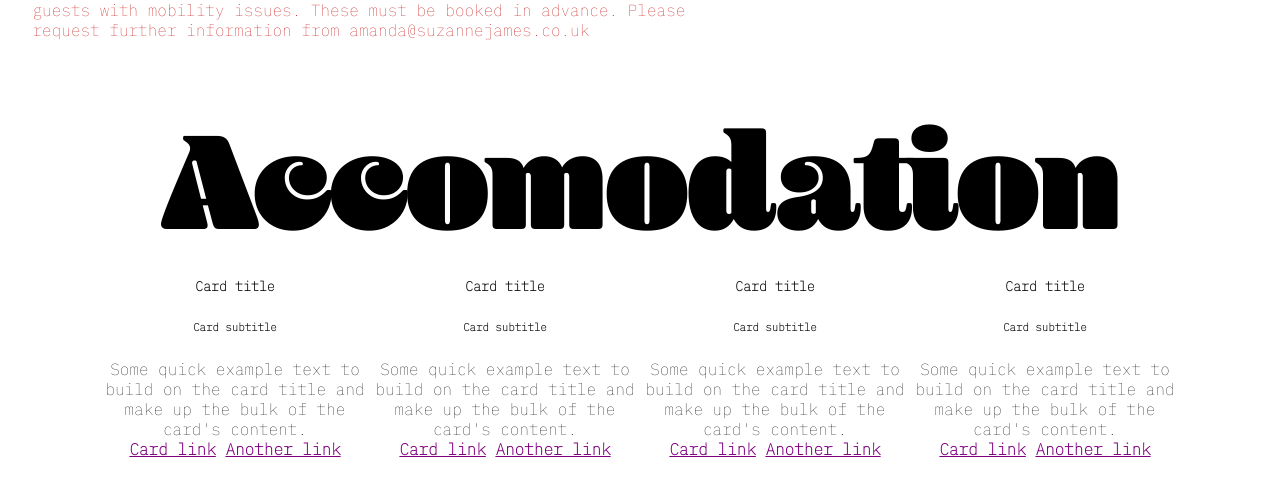
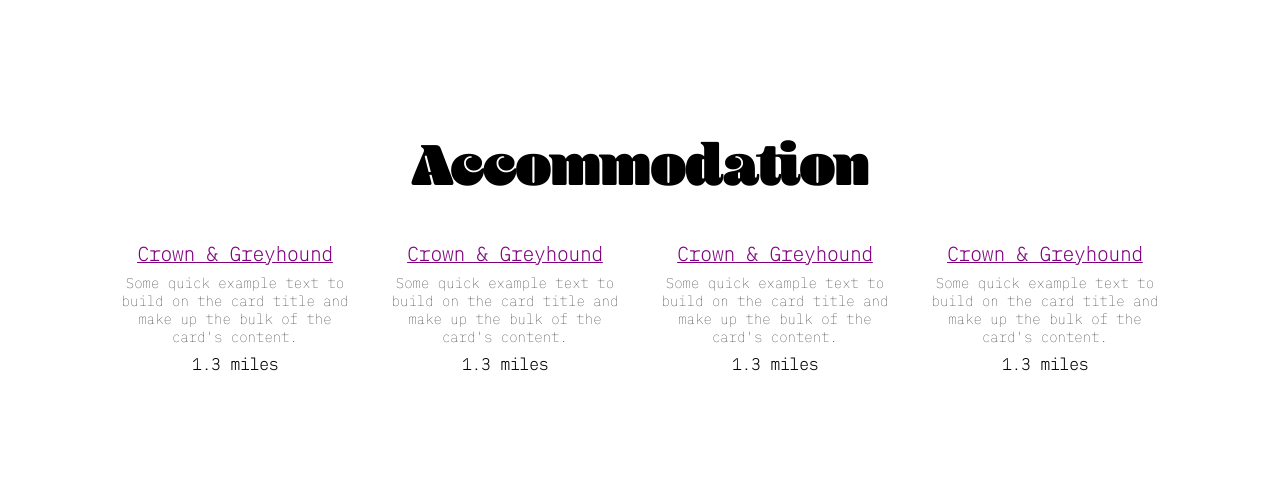
Before and after one commit to robcleaton/yellow-wedding, a Jekyll site: the page built from index.html, in a window 1280 px wide, cut to the strip 2764-3318 px from the top of the page. Shown: the top 496 px of the strip. Built offline with Jekyll 4.4.1, drawn with Linux system fonts in a browser that asks for light colours.

Commit message:
mobile tweaks

```diff
--- a/_sass/_media.scss
+++ b/_sass/_media.scss
@@ -135,6 +135,9 @@
     width: 100%;
     padding: 48px;
   }
+  .accommodation {
+    padding: 20px !important;
+  }
   .card {
     width: 100%;
   }
--- a/_sass/styles.scss
+++ b/_sass/styles.scss
@@ -176,6 +176,9 @@
 }
 .full-width.directions {
   height: 800px;
+  .col-1 {
+    width: 100%;
+  }
 }
 .getting-here {
   background: #ffe8e8;
@@ -208,6 +211,8 @@
   justify-content: center;
   align-items: center;
 }
+.accommodation {
+}
 .running-order {
   background: #FFAA7A;
   height: 100%;
@@ -239,7 +244,20 @@
 }
 .card {
   float: left;
-  width: 25%;
+  width: 21%;
+  margin-bottom: 40px;
+  font-size: 14px;
+  padding: 2%;
+
+  h5 {
+    margin: 0px;
+    margin-bottom: 8px;
+    font-size: 1.2rem;
+  }
+  h6 {
+    font-size: 1rem;
+    margin: 8px;
+  }
 }
 
 .full-width.area {
--- a/index.html
+++ b/index.html
@@ -55,7 +55,7 @@
       <div class="getting-here">
         <div class="content">
           <ul>
-            <li><h2>Directions & Parking</h2></li>
+            <li><h3>Directions & Parking</h3></li>
             <li>Horniman Conservatory</li>
             <li>Horniman Museum & Gardens</li>
             <li>100 London Rd</li>
@@ -78,47 +78,39 @@
   </div>
 
 
-  <div class="full-width copy accomodation">
+  <div class="full-width copy accommodation">
     <div>
-      <h2>Accomodation</h2>
+      <h3>Accommodation</h3>
 
       <div class="card">
         <div class="card-body">
-          <h5 class="card-title">Card title</h5>
-          <h6 class="card-subtitle mb-2 text-muted">Card subtitle</h6>
+          <h5 class="card-title"><a href="https://www.thecrownandgreyhound.co.uk/#/" target="_blank">Crown & Greyhound</a></h5>
           <p class="card-text">Some quick example text to build on the card title and make up the bulk of the card's content.</p>
-          <a href="#" class="card-link">Card link</a>
-          <a href="#" class="card-link">Another link</a>
+          <h6 class="card-subtitle mb-2 text-muted">1.3 miles</h6>
         </div>
       </div>
 
       <div class="card">
         <div class="card-body">
-          <h5 class="card-title">Card title</h5>
-          <h6 class="card-subtitle mb-2 text-muted">Card subtitle</h6>
+          <h5 class="card-title"><a href="https://www.thecrownandgreyhound.co.uk/#/" target="_blank">Crown & Greyhound</a></h5>
           <p class="card-text">Some quick example text to build on the card title and make up the bulk of the card's content.</p>
-          <a href="#" class="card-link">Card link</a>
-          <a href="#" class="card-link">Another link</a>
+          <h6 class="card-subtitle mb-2 text-muted">1.3 miles</h6>
         </div>
       </div>
 
       <div class="card">
         <div class="card-body">
-          <h5 class="card-title">Card title</h5>
-          <h6 class="card-subtitle mb-2 text-muted">Card subtitle</h6>
+          <h5 class="card-title"><a href="https://www.thecrownandgreyhound.co.uk/#/" target="_blank">Crown & Greyhound</a></h5>
           <p class="card-text">Some quick example text to build on the card title and make up the bulk of the card's content.</p>
-          <a href="#" class="card-link">Card link</a>
-          <a href="#" class="card-link">Another link</a>
+          <h6 class="card-subtitle mb-2 text-muted">1.3 miles</h6>
         </div>
       </div>
 
       <div class="card">
         <div class="card-body">
-          <h5 class="card-title">Card title</h5>
-          <h6 class="card-subtitle mb-2 text-muted">Card subtitle</h6>
+          <h5 class="card-title"><a href="https://www.thecrownandgreyhound.co.uk/#/" target="_blank">Crown & Greyhound</a></h5>
           <p class="card-text">Some quick example text to build on the card title and make up the bulk of the card's content.</p>
-          <a href="#" class="card-link">Card link</a>
-          <a href="#" class="card-link">Another link</a>
+          <h6 class="card-subtitle mb-2 text-muted">1.3 miles</h6>
         </div>
       </div>
 
```
